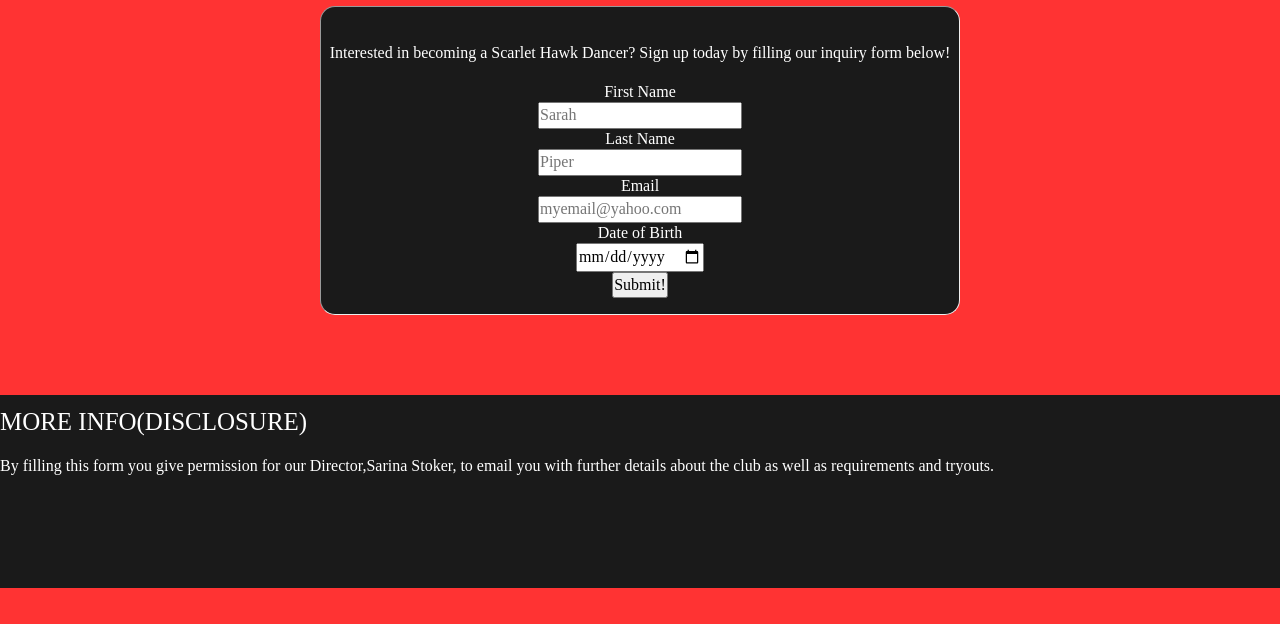
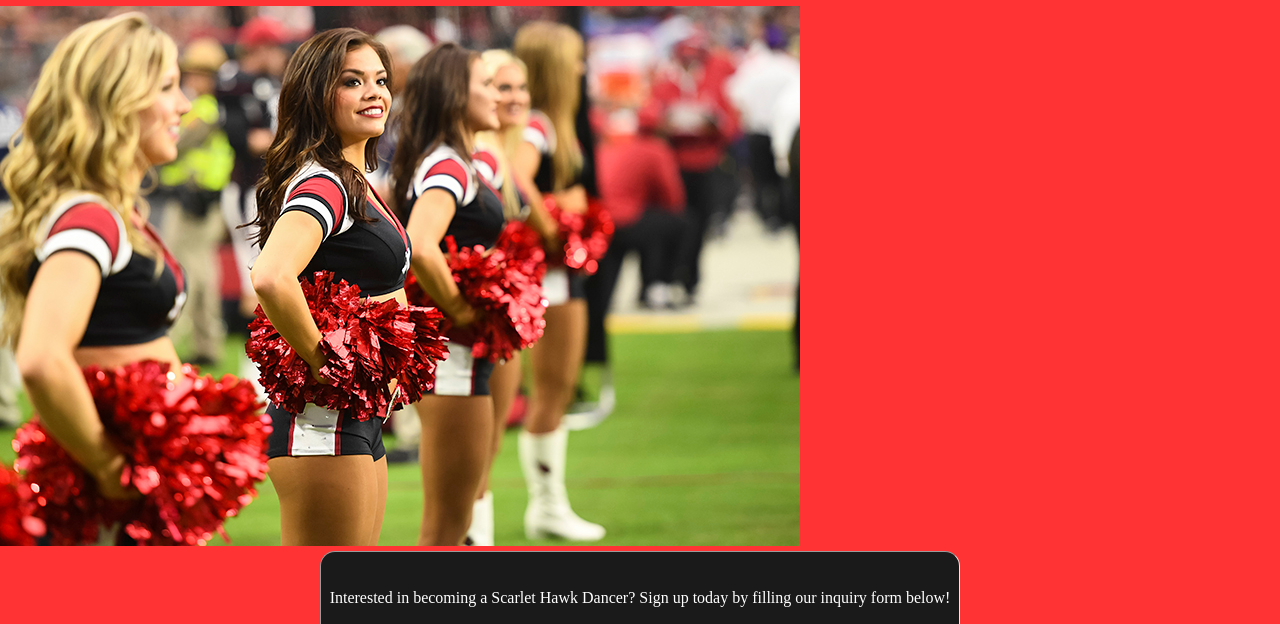
Before and after one commit to Sarina-Stoker/Project-1, a plain HTML site: page main.html in a window 1280 px wide. Shown: the part 98-722 px from the top of the page. Drawn offline with nearby package versions, Linux system fonts and the light colour scheme.

Commit message:
Added cheer photo.

```diff
--- a/main.html
+++ b/main.html
@@ -11,6 +11,9 @@
     <h1>The Scarlet Hawks Dance Team</h1>
   </header>
   <main id="content">
+    <figure>
+      <img src="CheerPhoto.jpg"/>
+    </figure>
     <article>
       <p>
       Interested in becoming a Scarlet Hawk Dancer? Sign up today by filling our inquiry form below!
```
